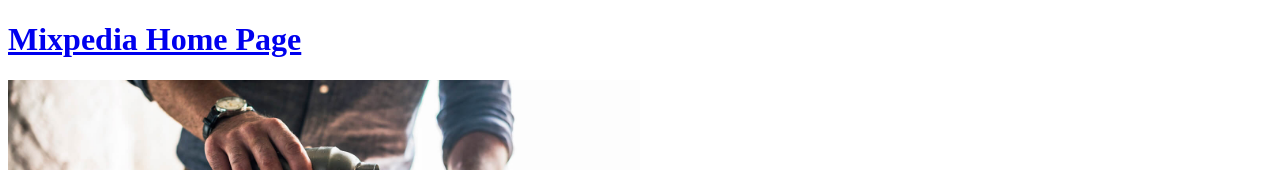
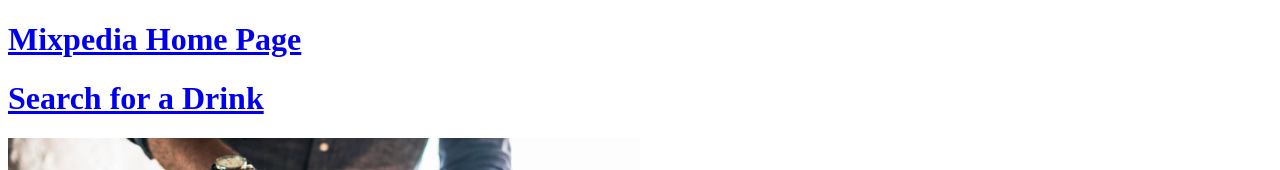
Before and after one commit to 13Blackmagic/Mixpedia, a React (Create React App) app in the folder client/: page / in a window 1280 px wide. Shown: the top 170 px of the page. Built offline with nearby package versions, Linux system fonts and the light colour scheme; no server answers.

Commit message:
adding drink button

```diff
--- a/client/src/components/Header/index.js
+++ b/client/src/components/Header/index.js
@@ -18,6 +18,10 @@ const Header = () => {
           <Link className="text-light" to="/">
             <h1 className="m-0">Mixpedia Home Page</h1>
           </Link>
+          <Link className="text-light" to="/search">
+            <h1 className="m-0">Search for a Drink</h1>
+          </Link>
+
         </div>
         <div>
           {/* <div> */}
--- a/client/src/pages/Login.js
+++ b/client/src/pages/Login.js
@@ -49,7 +49,7 @@ const Login = (props) => {
             {data ? (
               <p>
                 Success! You may now head{' '}
-                <Link to="/">back to the homepage.</Link>
+                <Link to="/">C:\Users\user\bootcamp\Mixpedia\client\src\pages\Drink.js</Link>
               </p>
             ) : (
               <form onSubmit={handleFormSubmit}>
```
